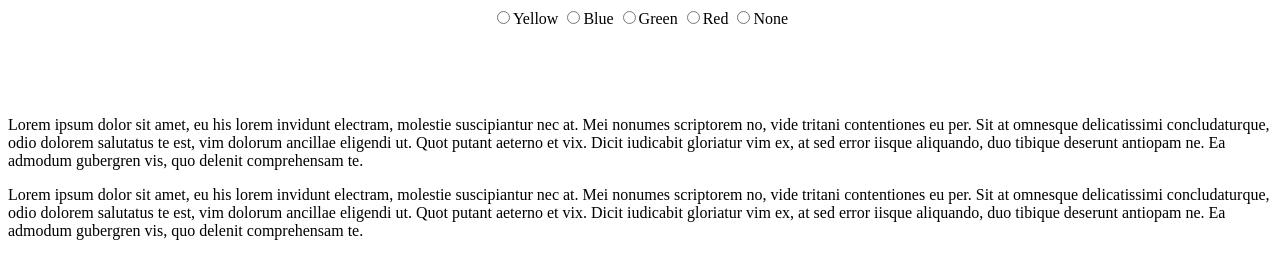
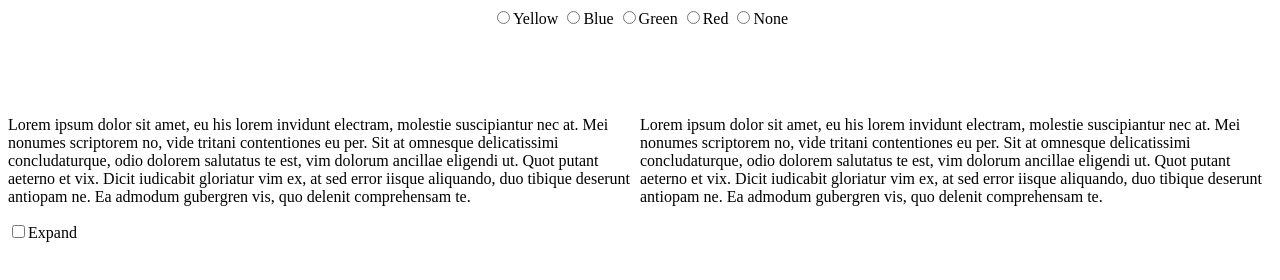
Before and after one commit to coreyjbrown/AngularJS-Feb_2016, a plain HTML site: page Assignment 1/index.html in a window 1280 px wide. Drawn offline with nearby package versions, Linux system fonts and the light colour scheme.

Commit message:
Add expand button

```diff
--- a/Assignment 1/index.html
+++ b/Assignment 1/index.html
@@ -23,5 +23,9 @@
 			</div>
 		</div>
 		<br><br><br><br>
+		<div>
+			<input type="checkbox" name="expand" ng-model="ctrl.expand">Expand
+		</div>
+		<pre>{{ctrl | json}}</pre>
 	</body>
 </html>
--- a/Assignment 1/index.js
+++ b/Assignment 1/index.js
@@ -8,6 +8,8 @@ angular.module('MyApp', [])
 		bl: false,
 		grn: false,
 		rd: false,
-		nne: false
+		nne: true
 	};
+
+	self.expand = false;
 });
--- a/Assignment 1/style.css
+++ b/Assignment 1/style.css
@@ -54,14 +54,31 @@
 	background-color: #FF5252;
 	width: 50%;
 	float: left;
+	color: #FFFFFF;
 }
 
 .rd div:nth-of-type(3){
 	background-color: #D50000;
 	width: 50%;
 	float: right;
+	color: #FFFFFF;
 }
 
 .nne{
 	background-color: #FFFFFF;
+	color: #000000;
 }
+
+.nne div:nth-of-type(2){
+	background-color: #FFFFFF;
+	width: 50%;
+	float: left;
+	color: #000000;
+}
+
+.nne div:nth-of-type(3){
+	background-color: #FFFFFF;
+	width: 50%;
+	float: right;
+	color: #000000;
+}
```
